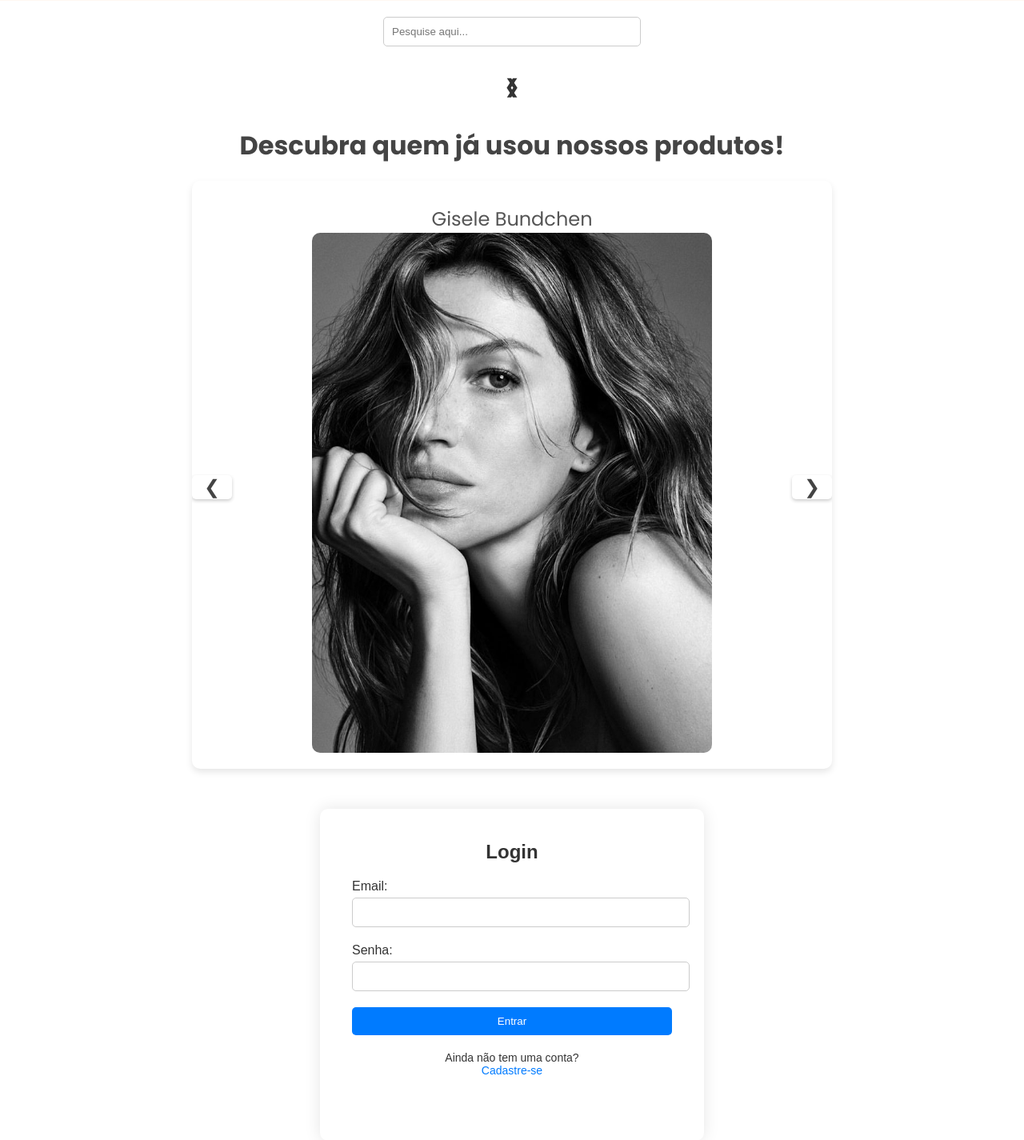
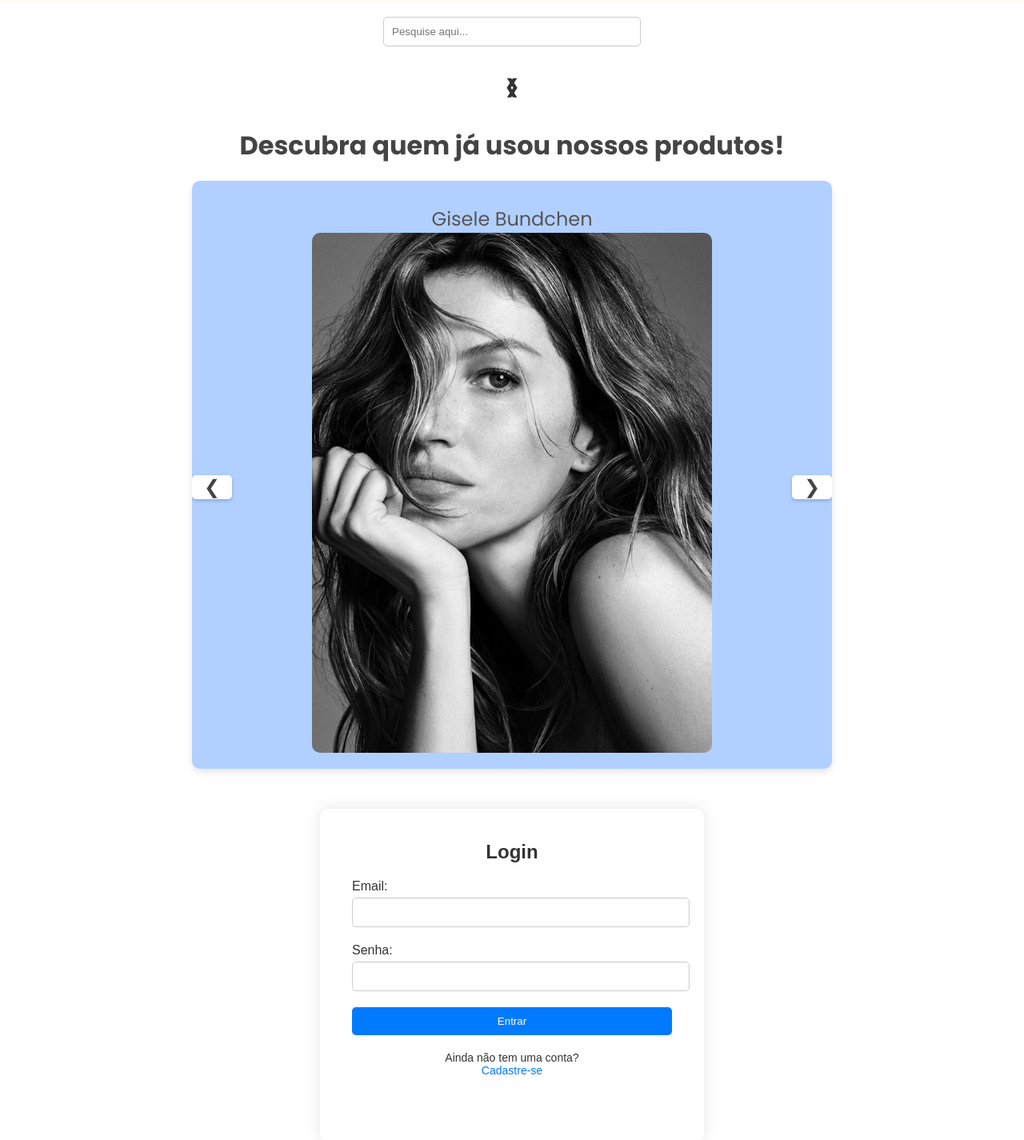
Before and after one commit to AnaJuliaFirmiano/2ds_theface, a Flask app: page / in a window 1280 px wide. Shown: the part 1667-3092 px from the top of the page at 80% size. Run offline with Flask 3, Linux system fonts and the light colour scheme; data that the repository does not hold is empty; some libraries are stand-ins or nearby versions.

Commit message:
styles carrosel

```diff
--- a/static/styles-carrosel.css
+++ b/static/styles-carrosel.css
@@ -11,6 +11,7 @@
     margin: 50px auto;
     text-align: center;
     font-family: "Poppins", sans-serif;
+
   }
 
   .carousel-section h2 {
@@ -27,7 +28,7 @@
     margin: 0 auto;
     box-shadow: 0 4px 8px rgba(0, 0, 0, 0.1);
     border-radius: 10px;
-    background: #fff;
+    background: #b1d0ff;
   }
 
   .lista {
```
